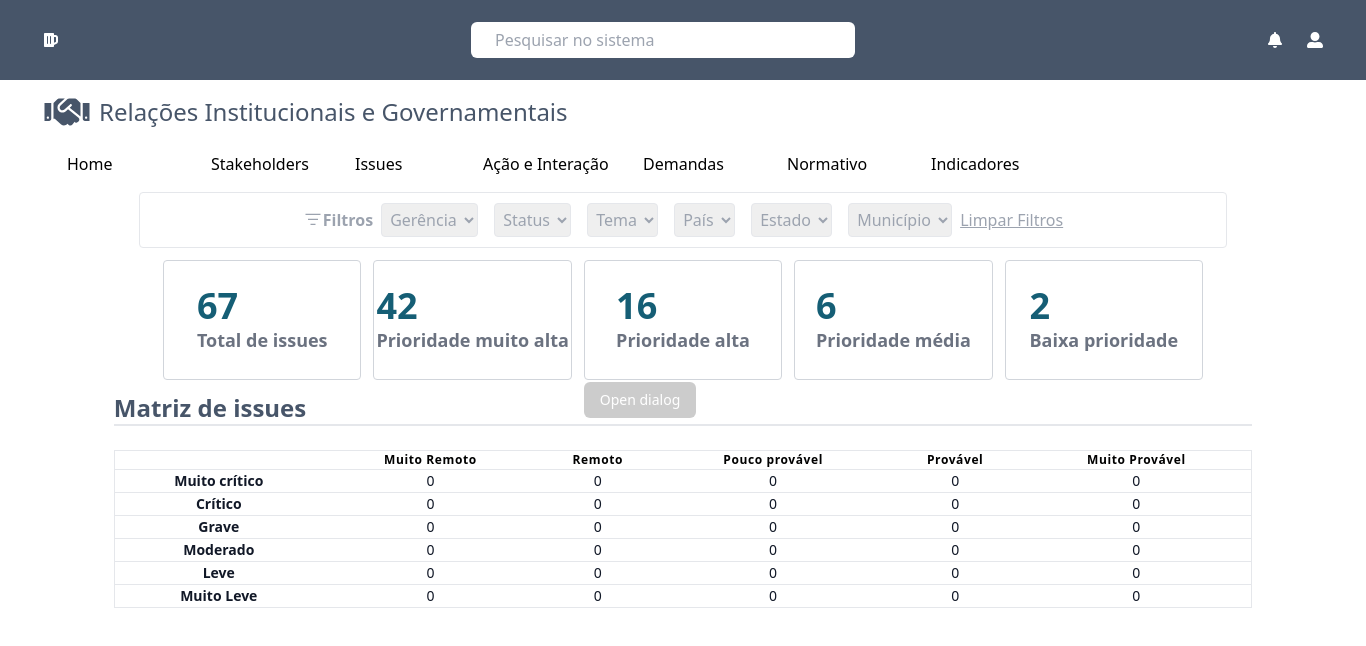
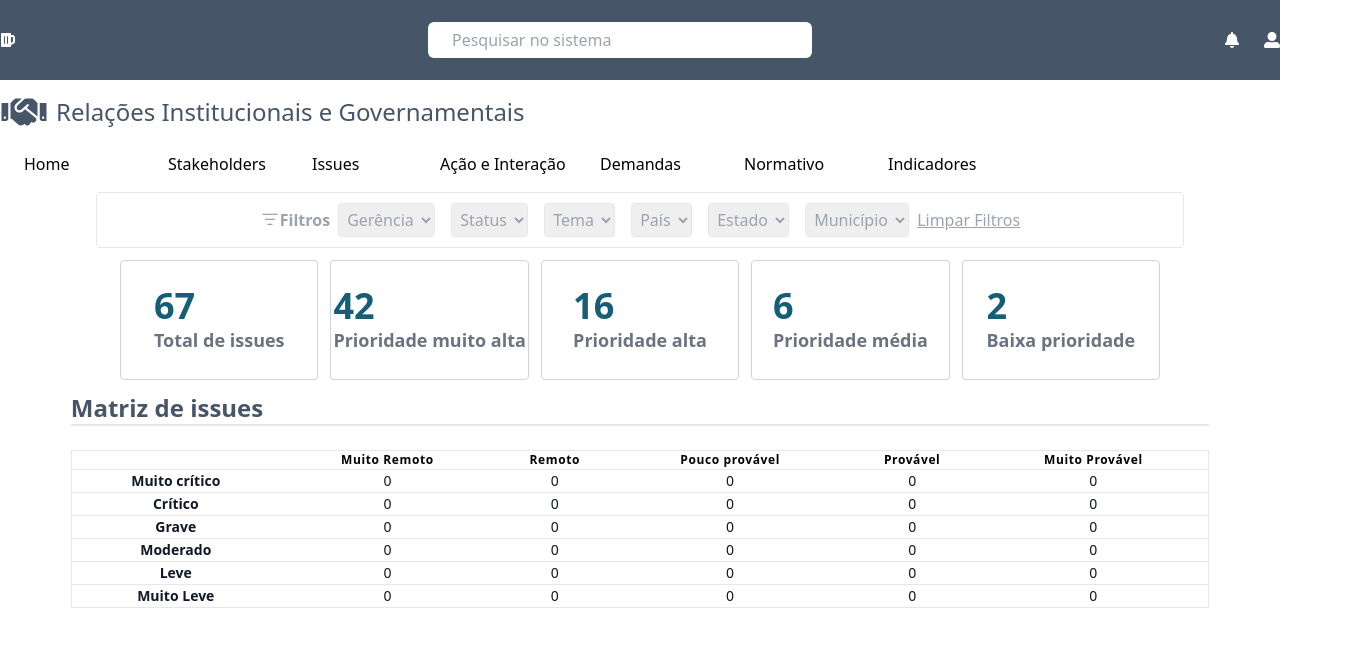
Before and after one commit to xdnzz/trinity-system-, a React (Vite) app: page / in a window 1280 px wide. Shown: the top 646 px of the page, 1366 px wide, since content can reach past the window. Built offline with nearby package versions, Linux system fonts and the light colour scheme.

Commit message:
feat: creating new page

```diff
--- a/src/App.tsx
+++ b/src/App.tsx
@@ -8,7 +8,7 @@ import { Nav } from "./components/Nav/Nav";
 function App() {
 
   return (
-    <div className="App w-fit h-fit flex flex-col items-center">
+    <div className="App w-full h-fit flex flex-col items-center">
       <Nav />
       <main className="w-[85.375rem] justify-center items-center">
         <Routes />
--- a/src/components/Nav/Nav.tsx
+++ b/src/components/Nav/Nav.tsx
@@ -1,4 +1,4 @@
-import { FaBeer, FaBell, FaUserAlt } from "react-icons/fa"
+import { FaBeer, FaBell, FaUserAlt } from "react-icons/fa";
 
 export function Nav() {
   return (
--- a/src/pages/Home/Home.tsx
+++ b/src/pages/Home/Home.tsx
@@ -1,10 +1,8 @@
 import { VscListFilter } from "react-icons/vsc";
 import { HomeFilter } from "../../components/HomeFilter/HomeFilter";
 import { IssuesPriority } from "../../components/IssuesPriority/IssuesPriority";
-import { GlobalModal } from "../../components/Modal/GlobalModal";
 import { PriorityTable } from "../../components/priorityTable/priorityTable";
-import { FiPocket } from "react-icons/fi";
-import { Modal } from "../../components/Modal/Modal";
+
 
 export function Home() {
     return (
@@ -12,7 +10,7 @@ export function Home() {
             {/* <GlobalModal>
                 Lorem ipsum, dolor sit amet consectetur adipisicing elit. Labore, ab? Veritatis, deleniti neque reprehenderit ullam, sapiente amet error, aliquid soluta necessitatibus voluptatum cum eligendi eius sit odit maiores sunt optio.
             </GlobalModal> */}
-            <Modal/>
+            {/* <Modal/> */}
             <section className="App text-gray-400 w-[68rem] border rounded h-[3.5rem]  flex items-center justify-center ">
                 <VscListFilter size={20} /> <span className="font-bold">Filtros</span>
                 <HomeFilter name="Gerência" />
--- a/src/pages/Stakeholders/Stackholders.tsx
+++ b/src/pages/Stakeholders/Stackholders.tsx
@@ -1,5 +1,31 @@
+import { FaFilePdf, FaSearch, FaFilter, FaPlus } from "react-icons/fa";
+
 export function Stakeholders() {
-	return(
-		<h1>Stack</h1>
+	return (
+		<section className="w-[68rem]  flex flex-col">
+			<div className="flex justify-between my-6 w-full ">
+				<p className="text-[28px]">Stakeholders</p>
+				<div className="flex items-center cursor-pointer">
+					<FaFilePdf color="#475569" />
+					<span className="">Gerar relatório</span>
+				</div>
+			</div>
+			<div className="h-14 border flex justify-center items-center">
+				<div className="flex space-x-[400px]">
+					<div className="flex items-center ">
+						<FaSearch className="m-1"/>
+						<span className="">Busca</span>
+						<input type="text" placeholder="Faça sua busca" className="w-[400px] h-[30px] border outline-none" />
+					</div>
+					<div className="flex space-x-[360px] bg-trinity">
+						<button className="bg-trinity flex p-2 text-cyan-50 items-center rounded-md">
+							<FaPlus color="#ffff" />
+							Novo Stakeholder
+						</button>
+
+					</div>
+				</div>
+			</div>
+		</section>
 	)
 }
--- a/tailwind.config.cjs
+++ b/tailwind.config.cjs
@@ -2,7 +2,16 @@
 module.exports = {
   content: ['./src/**/*.tsx'],
   theme: {
-    extend: {},
+    extend: {
+      colors: {
+        'darkPurple': '#5F1478',
+        'lightPurple' : '#AE276F',
+        'btnOrangeColor': '#E76316',
+        'bgLightPink': '#DB25250F',
+        'btnError': '#DB2525',
+        'trinity': '#475569'
+      }
+    },
   },
   plugins: [],
 }
```
